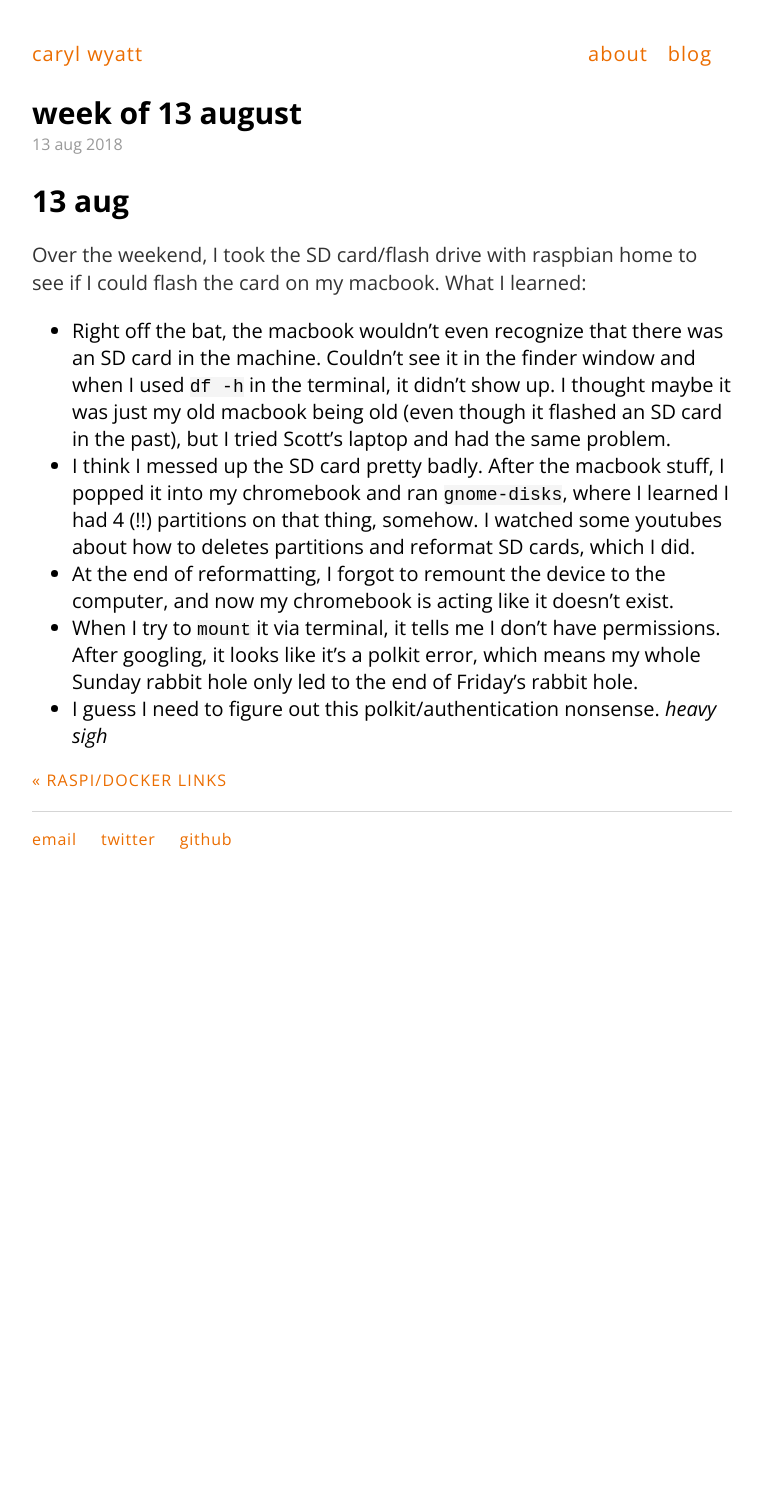
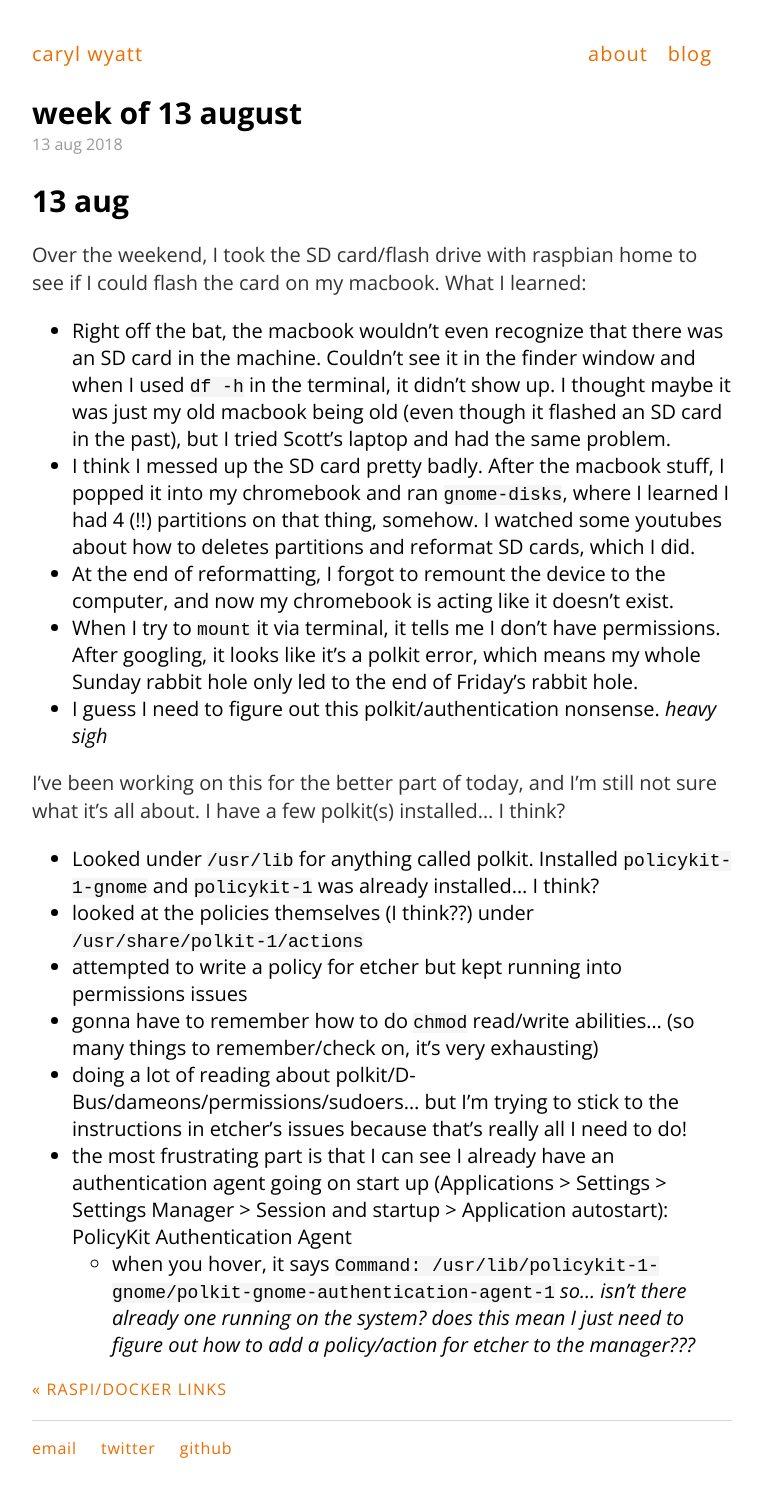
Before and after one commit to carylwyatt/carylwyatt.github.io, a Jekyll site: the page built from _posts/2018-08-13-week-of-13-august.md, in a window 1280 px wide. Shown: the whole page, without its empty margins (258-1020 px from the left). Built offline with Jekyll 4.4.1, drawn with Linux system fonts in a browser that asks for light colours; before the commit the page ends 900 px from its top, so only the background shows below that.

Commit message:
notes on polkit

```diff
--- a/_posts/2018-08-13-week-of-13-august.md
+++ b/_posts/2018-08-13-week-of-13-august.md
@@ -12,3 +12,12 @@ Over the weekend, I took the SD card/flash drive with raspbian home to see if I
 - At the end of reformatting, I forgot to remount the device to the computer, and now my chromebook is acting like it doesn't exist.
 - When I try to `mount` it via terminal, it tells me I don't have permissions. After googling, it looks like it's a polkit error, which means my whole Sunday rabbit hole only led to the end of Friday's rabbit hole.
 - I guess I need to figure out this polkit/authentication nonsense. *heavy sigh*
+
+I've been working on this for the better part of today, and I'm still not sure what it's all about. I have a few polkit(s) installed... I think?
+- Looked under `/usr/lib` for anything called polkit. Installed `policykit-1-gnome` and `policykit-1` was already installed... I think?
+- looked at the policies themselves (I think??) under `/usr/share/polkit-1/actions`
+- attempted to write a policy for etcher but kept running into permissions issues
+- gonna have to remember how to do `chmod` read/write abilities... (so many things to remember/check on, it's very exhausting)
+- doing a lot of reading about polkit/D-Bus/dameons/permissions/sudoers... but I'm trying to stick to the instructions in etcher's issues because that's really all I need to do!
+- the most frustrating part is that I can see I already have an authentication agent going on start up (Applications > Settings > Settings Manager > Session and startup > Application autostart): PolicyKit Authentication Agent
+  - when you hover, it says `Command: /usr/lib/policykit-1-gnome/polkit-gnome-authentication-agent-1` *so... isn't there already one running on the system? does this mean I just need to figure out how to add a policy/action for etcher to the manager???*
```
